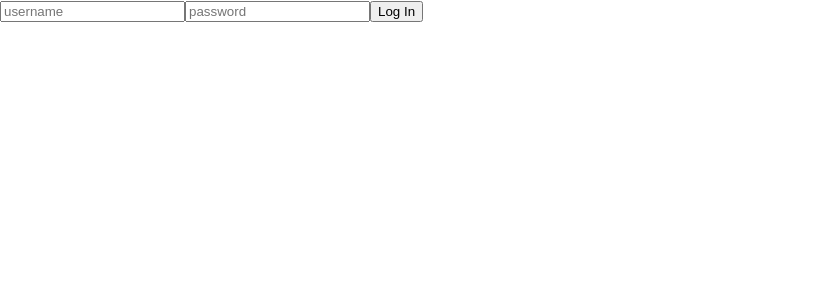
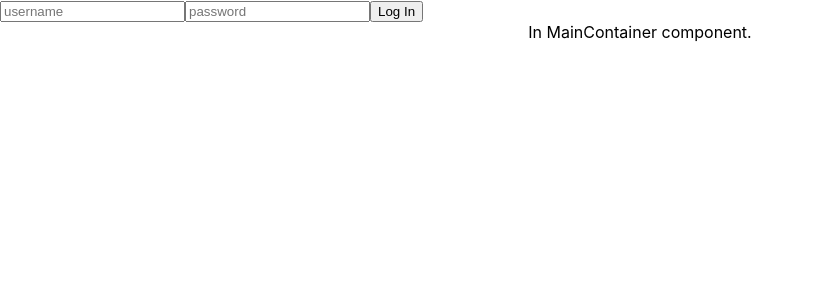
Before and after one commit to ScottMS724/stadium-tracker-frontend, a React (Create React App) app: page / in a window 1280 px wide. Shown: the top 300 px of the page, without its empty margins (0-814 px from the left). Built offline with nearby package versions, Linux system fonts and the light colour scheme; no server answers.

Commit message:
add main container component

```diff
--- a/src/App.css
+++ b/src/App.css
@@ -37,7 +37,7 @@
   }
 }
 
-.nav {
+.NavBar {
   color: green;
   display: flex;
 }
--- a/src/App.js
+++ b/src/App.js
@@ -3,6 +3,7 @@
 import NavBar from "./components/NavBar.js"
 import { connect } from 'react-redux'
 import { getCurrentUser } from "./actions/currentUser.js"
+import { MainContainer } from './components/MainContainer.js'
 
 class App extends React.Component {
 
@@ -12,7 +13,10 @@
 
   render() {
     return (
-      <NavBar/>
+      <div className="App">
+        <NavBar/>
+        <MainContainer/>
+      </div>
     );
 
   }
--- /dev/null
+++ b/src/components/MainContainer.js
@@ -0,0 +1,9 @@
+import React from 'react'
+
+export const MainContainer = () => {
+    return (
+        <div className="MainContainer">
+            In MainContainer component.
+        </div>
+    )
+}
--- a/src/components/NavBar.js
+++ b/src/components/NavBar.js
@@ -6,7 +6,7 @@
 const NavBar = (props) => {
 
     return (
-        <div className="nav">
+        <div className="NavBar">
             { props.currentUser ? <h2>Welcome, {props.currentUser.name}!</h2> : "" }
             { props.currentUser ? <Logout/> : <Login/> }
         </div>
```
Also changed, not shown: 1 other file (tests, documents, lock files or other folders).
